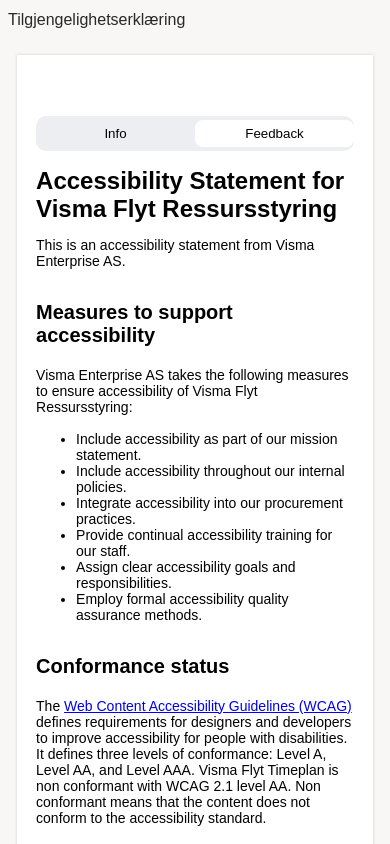
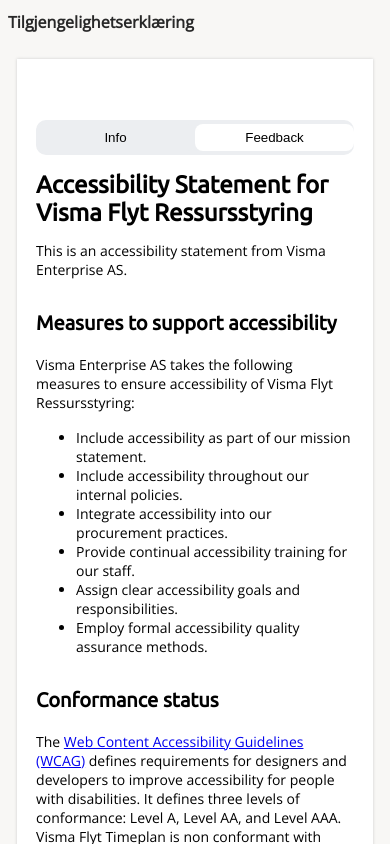
Before and after one commit to TuvaStange/Visma-tilgjengelighetserklaering, a plain HTML site: page Info/index.html in a window 390 px wide. Shown: the top 844 px of the page. Drawn offline with nearby package versions, Linux system fonts and the light colour scheme.

Commit message:
ferdiggit add .!

```diff
--- a/Info/index.html
+++ b/Info/index.html
@@ -5,6 +5,8 @@
     <meta http-equiv="X-UA-Compatible" content="IE=edge">
     <meta name="viewport" content="width=device-width, initial-scale=1.0">
     <link rel="stylesheet" href="style.css">
+    <link rel="stylesheet" href="https://fonts.googleapis.com/css?family=Ubuntu">
+    <link href="https://fonts.googleapis.com/css2?family=Open+Sans&display=swap" rel="stylesheet">
     <title>tilgjengelighetserklæring</title>
 </head>
 <body>
--- a/Info/style.css
+++ b/Info/style.css
@@ -3,7 +3,7 @@
 }
 
 h1 {
-    font-family: sans-serif;
+    font-family: "Open Sans";
     color: #282828;
 }
 
@@ -13,7 +13,7 @@
 }
 
 h2, h3 {
-    font-family: sans-serif;
+    font-family: "Ubuntu",'Sans-serif', serif;
     font-size: 24px;
 }
 
@@ -22,7 +22,7 @@
 }
 
 p, li {
-    font-family: sans-serif;
+    font-family: "Open Sans";
     font-size: 16px;
 }
 
@@ -89,10 +89,6 @@
 }
 
 
-h1 {
-    font-size: 2rem;
-    font-weight: 100;
-}
 
 
 .doc-container1 {
@@ -126,6 +122,7 @@
 }
 
 .feedback-text i{
+    font-family: "Open Sans";
     font-size: 1rem;
     background-color: #FFFFFF;
 }
@@ -183,6 +180,7 @@
     width: 100px;
     height: 30px;
     cursor: pointer;
+    font-family: "Ubuntu";
 
 }
 
@@ -221,13 +219,11 @@
 }
 @media only screen and (max-width: 700px) {
     h1 {
-        font-family: sans-serif;
         color: #282828;
         font-size: 16px;
     }
 
     h2, h3 {
-        font-family: sans-serif;
         font-size: 20px;
     }
 
@@ -236,7 +232,6 @@
     }
 
     p, li {
-        font-family: sans-serif;
         font-size: 14px;
     }
 
```
